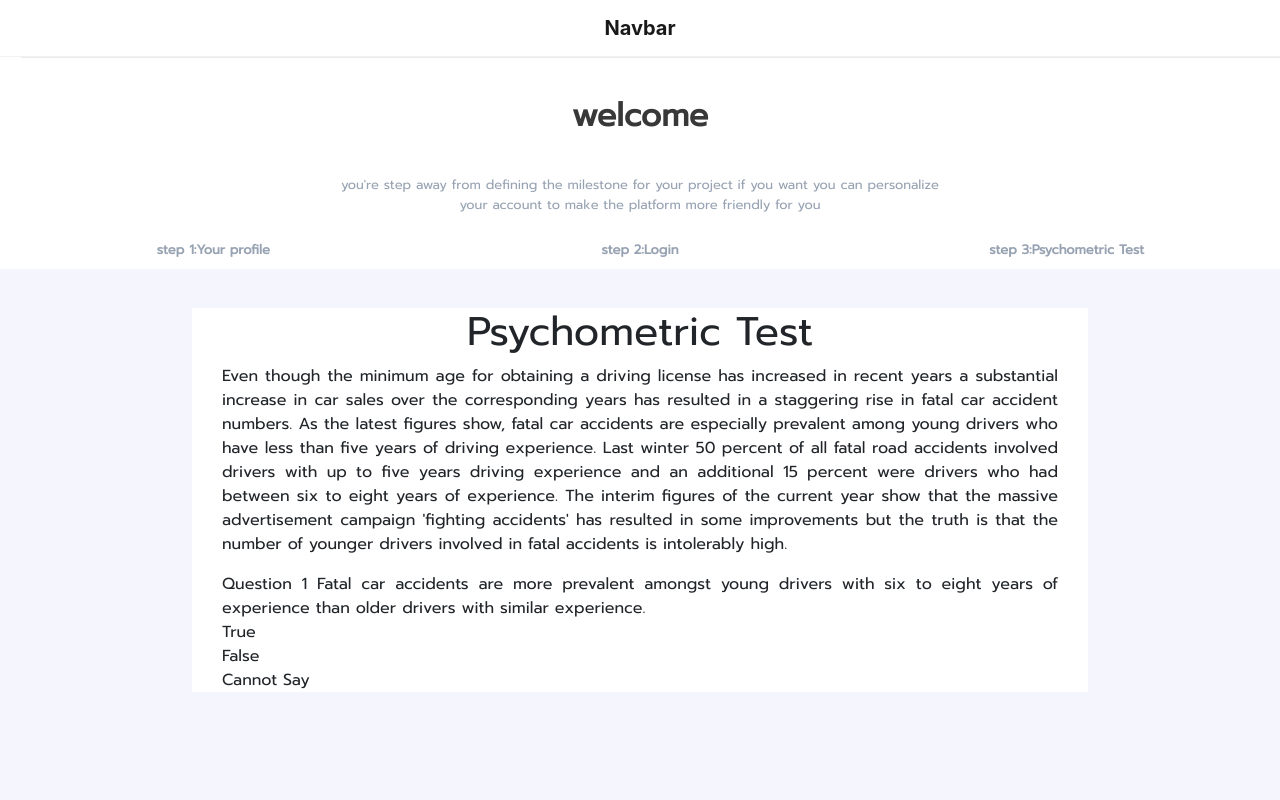
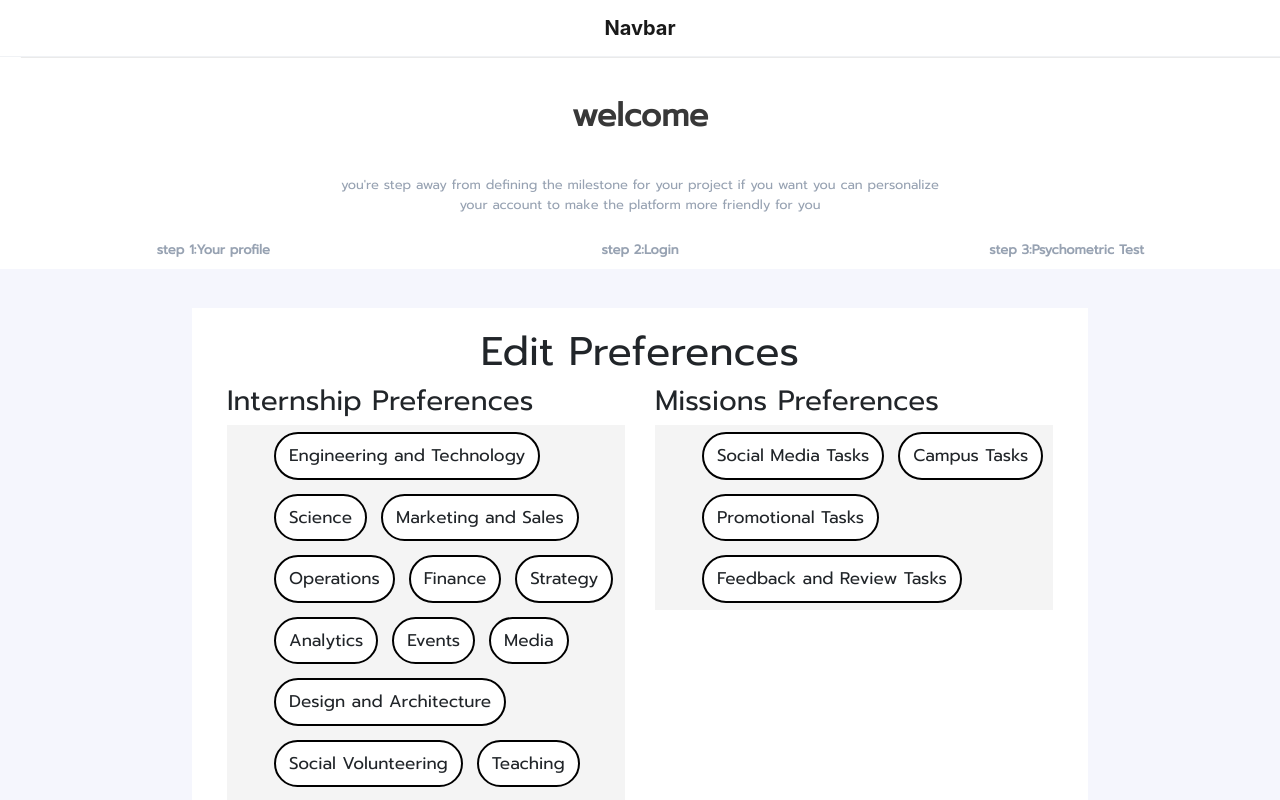
Before and after one commit to shabhinav/reactjs-profileCompletion, a React (Create React App) app: page / in a window 1280 px wide. Both pictures are taken after a click on the link "step 3:Psychometric Test". Shown: the top 800 px of the page. Built offline with nearby package versions, Linux system fonts and the light colour scheme.

Commit message:
Editpref changes

```diff
--- a/src/App.js
+++ b/src/App.js
@@ -4,8 +4,8 @@ import Herobanner from './herobanner';
 import Profile from './profile';
 import './app.scss'
 import Profilesetup from './profilesetup';
-import Psychomatrictest from './psychometrictest';
-import Editpref from './editpref';
+import Editpref from './Editpref';
+
 
 export default class App extends React.Component{
   constructor(props){
@@ -32,7 +32,7 @@ export default class App extends React.Component{
 
     }
     else{
-      message=<div><Psychomatrictest /></div>
+      message=<div><Editpref /></div>
 
     }
     return(
@@ -40,7 +40,7 @@ export default class App extends React.Component{
         <Header />
         <Herobanner changestate={this.changestate}/>
         <div className=" profilebg">{message}</div>
-        <Editpref/>
+
       </div>
     );
   }
--- a/src/editpref.js
+++ b/src/Editpref.js
@@ -53,10 +53,10 @@ export default class Editpref extends React.Component{
 
     render(){
         const internlist = this.state.intern.map((link) =>
-        <li className={this.state.selectedintern.indexOf(link.id)>-1?'active':''}  onClick={()=>{this.storeid('intern',link.id)}} key={link.id}>{link.text}  </li>
+        <li className={this.state.selectedintern.indexOf(link.text)>-1?'active':''}  onClick={()=>{this.storeid('intern',link.text)}} key={link.id}>{link.text}  </li>
         );
         const missionlist = this.state.mission.map((links) =>
-        <li className={this.state.selectedmission.indexOf(links.id)>-1?'activem':''}onClick={()=>{this.storeid('mission',links.id)}} key={links.id}>{links.text} </li>
+        <li className={this.state.selectedmission.indexOf(links.text)>-1?'activem':''}onClick={()=>{this.storeid('mission',links.text)}} key={links.id}>{links.text} </li>
         );
 
         return(
--- a/src/editpref.scss
+++ b/src/editpref.scss
@@ -14,10 +14,10 @@
     li{
         list-style-type:none;
         border:2px solid black;
-        border-radius:13%/50%;
+        border-radius:100px;
         display: inline-block;
         padding: 9px 13px;
-        margin:10px;
+        margin:7px;
         background-color: white;
         font-size:17px;
     }
@@ -38,12 +38,12 @@
     .btn{
         background-color: #3B42A5;
         border-radius: 20%/50%;
-        margin-top:250px;
-        margin-left: 470px;
+        margin-top:300px;
+        margin-left: 340px;
         padding: 7px 15px;
         font-size: 17px;
     }
 
-        padding: 10px;
-
+        padding: 20px;
+        background-color: white;
 }
--- a/src/psychometric.scss
+++ /dev/null
@@ -1,10 +0,0 @@
-.psychometric{
-    text-align: justify;
-    h1{
-        text-align: center;
-    }
-    .container{
-        background-color: white;
-    }
-
-}
--- a/src/psychometrictest.js
+++ /dev/null
@@ -1,23 +0,0 @@
-import React from 'react';
-import './psychometric.scss'
-
-export default class Psychometrictest extends React.Component{
-    render(){
-        return(
-            <div className="psychometric">
-                <div className="container">
-                    <div className="container">
-                    <h1>Psychometric Test</h1>
-                    <p>Even though the minimum age for obtaining a driving license has increased in recent years a substantial increase in car sales over the corresponding years has resulted in a staggering rise in fatal car accident numbers. As the latest figures show, fatal car accidents are especially prevalent among young drivers who have less than five years of driving experience. Last winter 50 percent of all fatal road accidents involved drivers with up to five years driving experience and an additional 15 percent were drivers who had between six to eight years of experience. The interim figures of the current year show that the massive advertisement campaign 'fighting accidents' has resulted in some improvements but the truth is that the number of younger drivers involved in fatal accidents is intolerably high.</p>
-                    <p>Question 1 Fatal car accidents are more prevalent amongst young drivers with six to eight years of experience than older drivers with similar experience.
-
-                    <br/>True
-                    <br/>False
-                    <br/>Cannot Say
-                    </p>
-                    </div>
-                    </div>
-                </div>
-        );
-    }
-}
```
